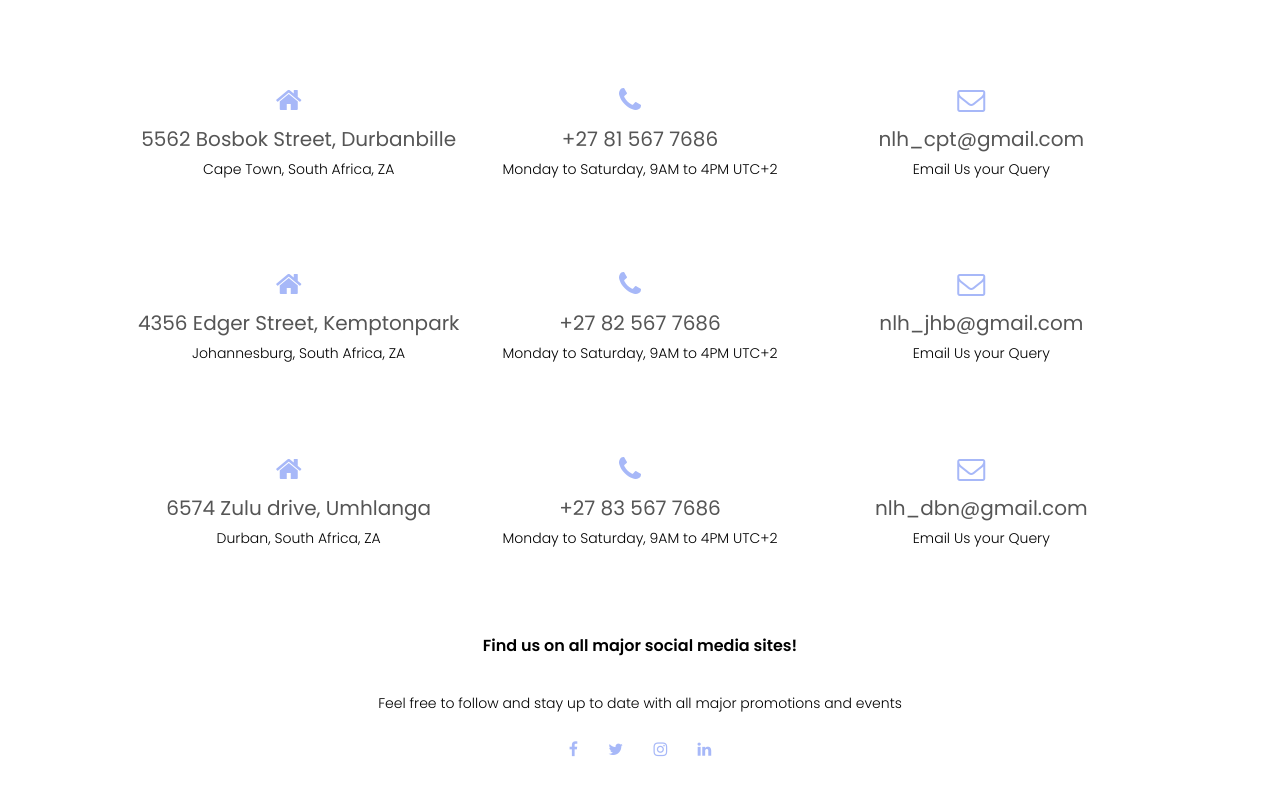
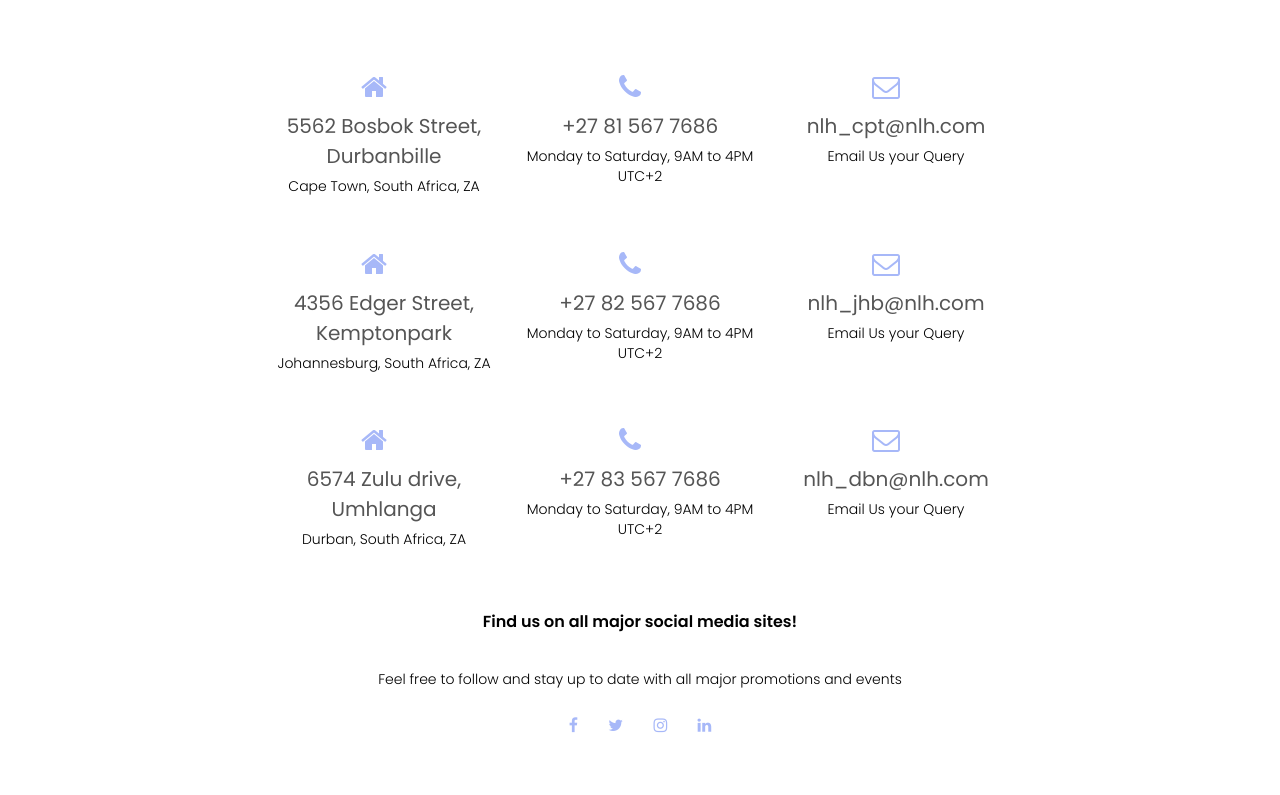
Before and after one commit to Calvinb1988/Responsive-website-HTML-CSS, a plain HTML site: page contact.html in a window 1280 px wide. Shown: the part 906-1701 px from the top of the page. Drawn offline with nearby package versions, Linux system fonts and the light colour scheme.

Commit message:
Updating text and contacts flexbox

```diff
--- a/contact.html
+++ b/contact.html
@@ -51,6 +51,7 @@
         <section class="contact-us fadein-scroll-other">
 
             <div class="row">
+
                 <div class="contact-col">
                     <i class="fa fa-home"></i>
                     <span>
@@ -68,7 +69,7 @@
                 <div class="contact-col">
                     <i class="fa fa-envelope-o"></i>
                     <span>
-                        <h5>nlh_cpt@gmail.com</h5>
+                        <h5>nlh_cpt@nlh.com</h5>
                         <p>Email Us your Query</p>
                     </span>
                 </div>
@@ -92,7 +93,7 @@
                 <div class="contact-col">
                     <i class="fa fa-envelope-o"></i>
                     <span>
-                        <h5>nlh_jhb@gmail.com</h5>
+                        <h5>nlh_jhb@nlh.com</h5>
                         <p>Email Us your Query</p>
                     </span>
                 </div>
@@ -116,7 +117,7 @@
                 <div class="contact-col">
                     <i class="fa fa-envelope-o"></i>
                     <span>
-                        <h5>nlh_dbn@gmail.com</h5>
+                        <h5>nlh_dbn@nlh.com</h5>
                         <p>Email Us your Query</p>
                     </span>
                 </div>
--- a/style.css
+++ b/style.css
@@ -31,7 +31,7 @@ nav img {
 }
 
 .nav-links {
-    flex: 1; /* occupy all space in the w */
+    flex: 1; /* occupy all space in the row */
     text-align: right;
 }
 
@@ -652,7 +652,7 @@ h3 {
 }
 
 .contact-us {
-    width: 80%;
+    width: 60%;
     margin: auto;
     padding: 0;
 }
@@ -660,14 +660,14 @@ h3 {
 
 .contact-col {
     flex-basis: 48%;
-    margin-bottom: 30px;
+    margin-bottom: 5px;
     text-align: center;
 }
 
 .contact-col div {
     display: flex;
     align-items: center;
-    margin-bottom: 40px;
+    margin-bottom: 10px;
 }
 
 .contact-col .fa{
```
